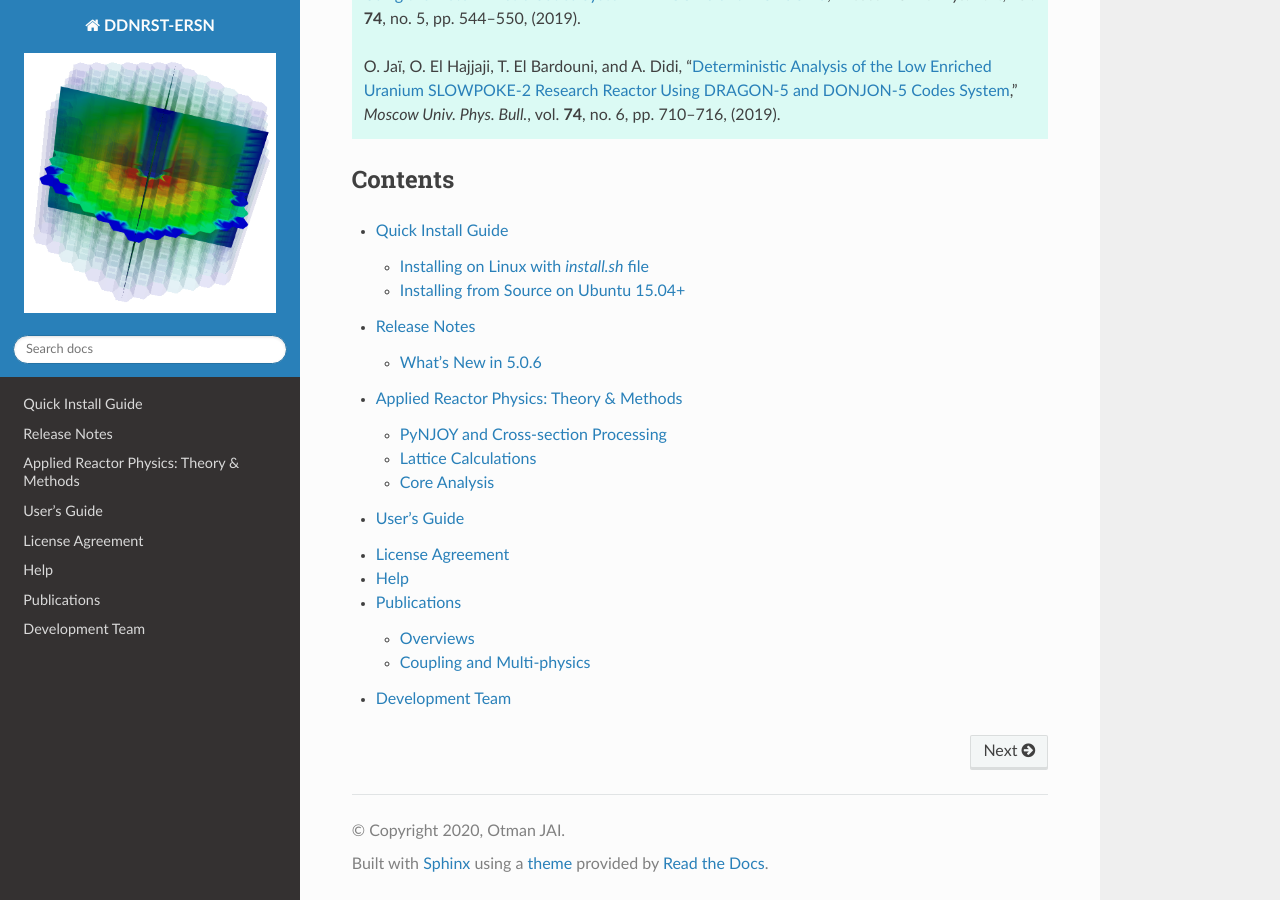
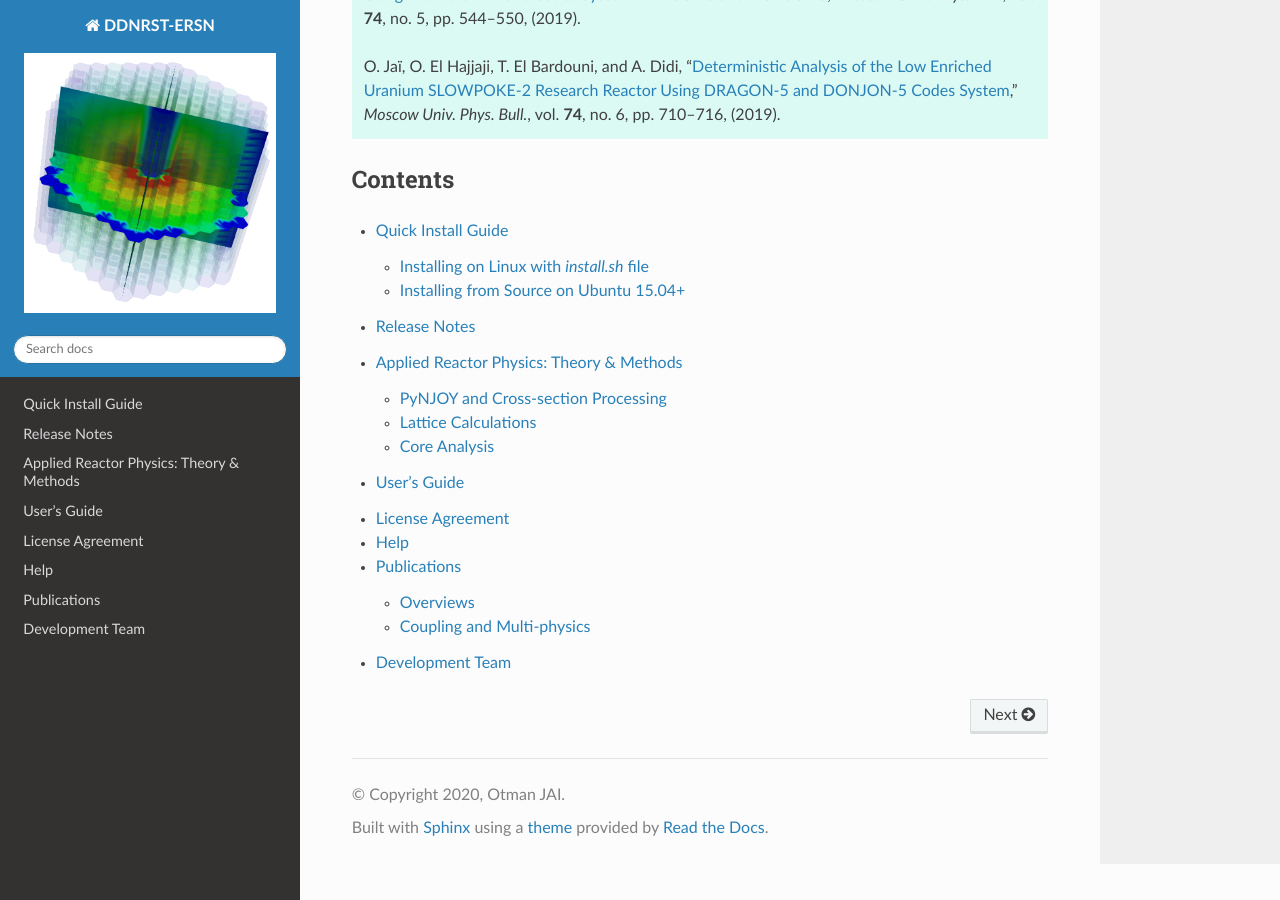
Before and after one commit to otmanjai/DDNRS-ERSN, a Sphinx documentation site: the page built from docs/source/index.rst, in a window 1280 px wide and 900 px high, scrolled down 674 px. Built offline with Sphinx 7.4.7 and the Read the Docs theme 2.0.0, drawn with Linux system fonts in a browser that asks for light colours; pages that are not in the unit, such as notebooks, are missing from menus.

Commit message:
Update index.rst

```diff
--- a/docs/source/releasenotes/index.rst
+++ b/docs/source/releasenotes/index.rst
@@ -5,4 +5,4 @@
 .. toctree::
   :maxdepth: 1
 
-  5.0.6
+  What's new.html
```
